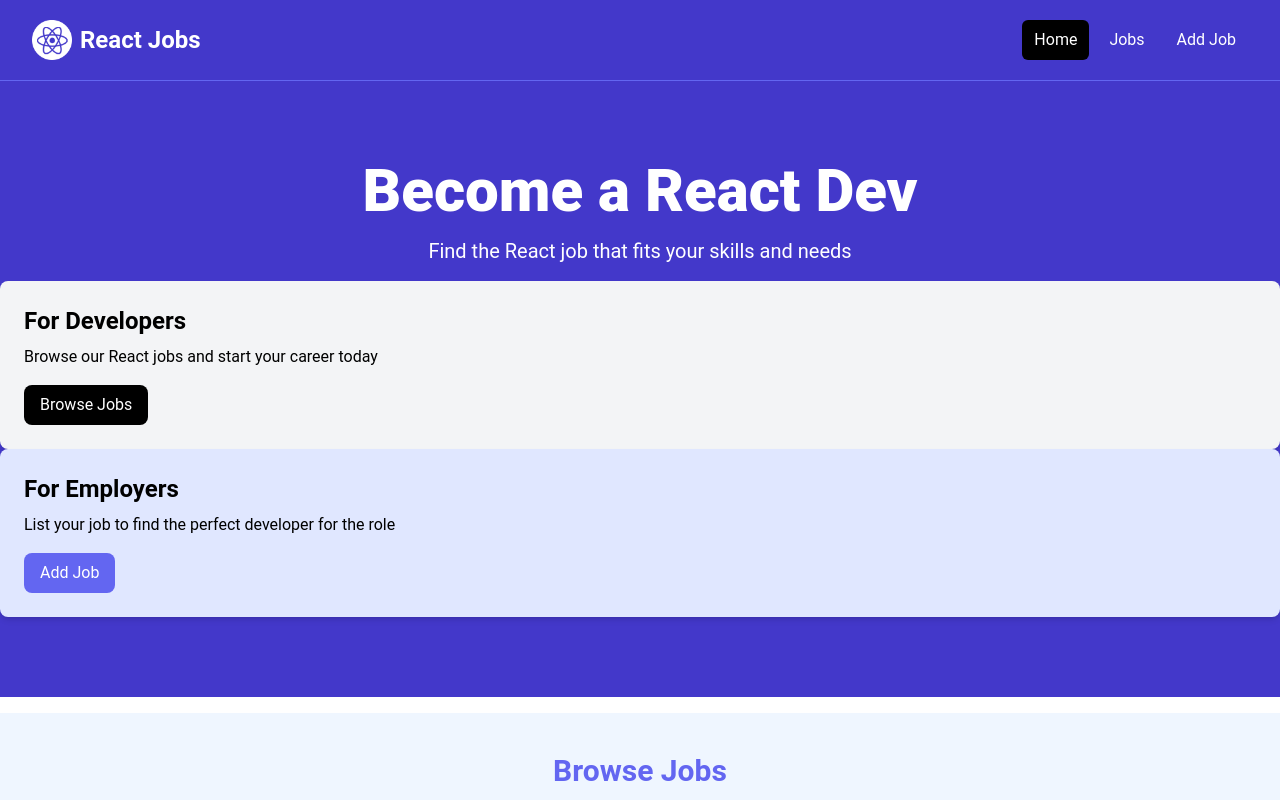
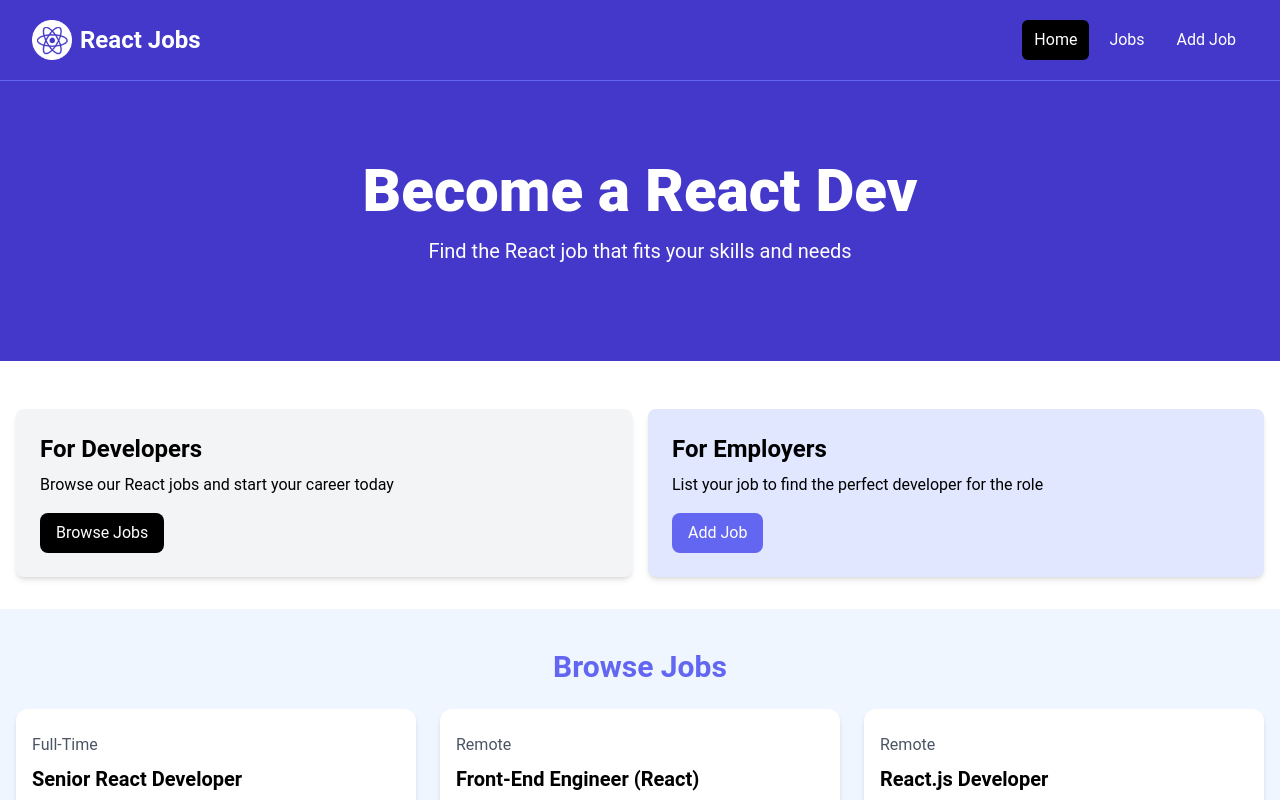
Before and after one commit to MrItzreal/react-crash-2024, a React (Vite) app: page / in a window 1280 px wide. Shown: the top 800 px of the page. Built offline with nearby package versions, Linux system fonts and the light colour scheme.

Commit message:
created a hero component and transferred the code App.jsx to it

```diff
--- a/src/App.jsx
+++ b/src/App.jsx
@@ -1,22 +1,15 @@
+import Hero from "./components/Hero";
 import Navbar from "./components/Navbar";
 
 const App = () => {
   return (
     <>
       <Navbar />
-      {/* <!-- Hero --> */}
-      <section className="bg-indigo-700 py-20 mb-4">
-        <div className="max-w-7xl mx-auto px-4 sm:px-6 lg:px-8 flex flex-col items-center">
-          <div className="text-center">
-            <h1 className="text-4xl font-extrabold text-white sm:text-5xl md:text-6xl">
-              Become a React Dev
-            </h1>
-            <p className="my-4 text-xl text-white">
-              Find the React job that fits your skills and needs
-            </p>
-          </div>
-        </div>
-
+      <Hero />
+      {/* <!-- Developers and Employers --> */}
+      <section className="py-4">
+        <div className="container-xl lg:container m-auto">
+          <div className="grid grid-cols-1 md:grid-cols-2 gap-4 p-4 rounded-lg">
             <div className="bg-gray-100 p-6 rounded-lg shadow-md">
               <h2 className="text-2xl font-bold">For Developers</h2>
               <p className="mt-2 mb-4">
@@ -40,6 +33,8 @@ const App = () => {
               >
                 Add Job
               </a>
+            </div>
+          </div>
         </div>
       </section>
 
--- /dev/null
+++ b/src/components/Hero.jsx
@@ -0,0 +1,18 @@
+const Hero = () => {
+  return (
+    <section className="bg-indigo-700 py-20 mb-4">
+      <div className="max-w-7xl mx-auto px-4 sm:px-6 lg:px-8 flex flex-col items-center">
+        <div className="text-center">
+          <h1 className="text-4xl font-extrabold text-white sm:text-5xl md:text-6xl">
+            Become a React Dev
+          </h1>
+          <p className="my-4 text-xl text-white">
+            Find the React job that fits your skills and needs
+          </p>
+        </div>
+      </div>
+    </section>
+  );
+};
+
+export default Hero;
```
Lines whose indentation alone changed are shown as unchanged.
